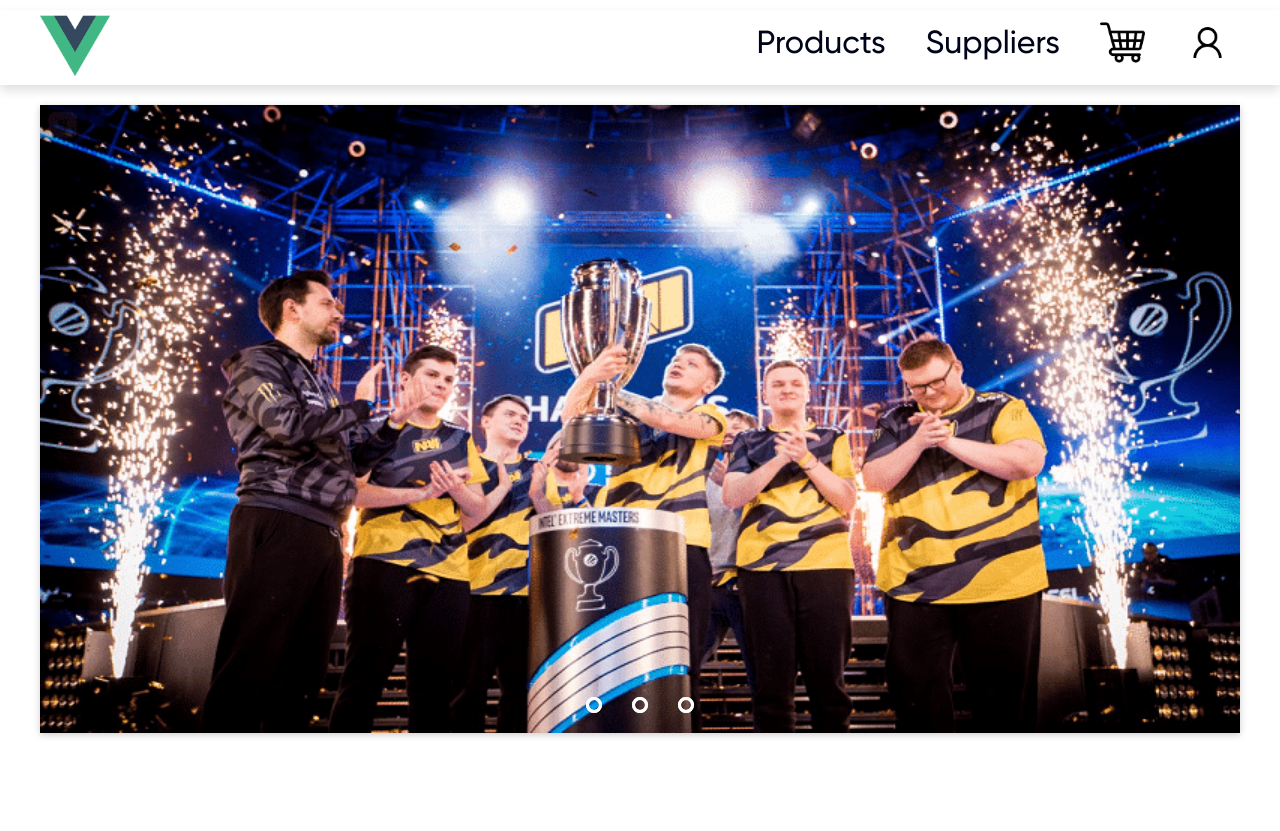
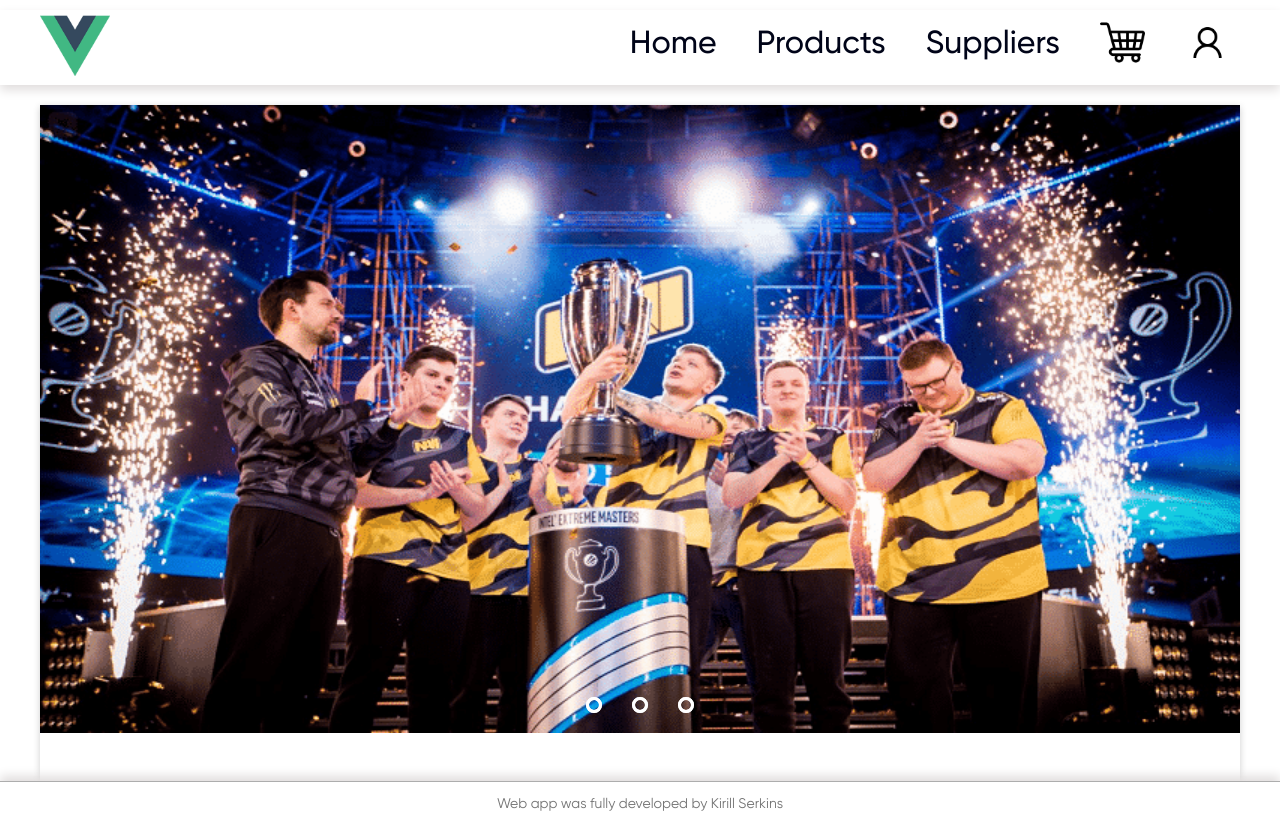
Before and after one commit to Heroin-lab/nix-front, a Vue app: page / in a window 1280 px wide. Before the commit the page ends 800 px from the top, so only its background shows below. Built offline with nearby package versions, Linux system fonts and the light colour scheme.

Commit message:
Was developed footer component for all pages

```diff
--- a/src/components/ItemList.vue
+++ b/src/components/ItemList.vue
@@ -128,6 +128,10 @@
 </script>
 
 <style lang="scss" scoped>
+
+  .products-list {
+    min-height: calc(90vh - 44px);
+  }
 
   .flex-positioner {
     display: flex;
--- a/src/components/Slider.vue
+++ b/src/components/Slider.vue
@@ -48,11 +48,11 @@
   .slider-hub {
     width: 1200px;
     height: 628px;
-    //border-radius: 21px;
     overflow: hidden;
     margin: 0 auto;
     margin-top: 20px;
     box-shadow: 0 2px 7px 0 rgba(0, 0, 0, .2);
+    min-height: calc(90vh - 44px);
   }
 
   .slides {
--- a/src/components/SuppliersTypeList.vue
+++ b/src/components/SuppliersTypeList.vue
@@ -83,6 +83,7 @@
 
 <style lang="scss" scoped>
   .suppliers-type-list {
+    min-height: calc(90vh - 44px);
 
     &__modify-container {
       display: flex;
--- /dev/null
+++ b/src/components/VueFooter.vue
@@ -0,0 +1,36 @@
+<template>
+  <footer class="footer-block">
+    <p class="footer-block__sign">Web app was fully developed by Kirill Serkins</p>
+  </footer>
+</template>
+
+<script>
+export default {
+  name: "VueFooter",
+
+  data () {
+    return {
+
+    }
+  }
+}
+</script>
+
+<style lang="scss" scoped>
+  .footer-block {
+    position: relative;
+    height: 49px;
+    width: 100%;
+    background-color: #ffffff;
+    box-shadow: 0 -5px 10px rgb(224, 221, 221);
+    border-top: 1px solid #adadad;
+    text-align: center;
+
+    &__sign {
+      margin-bottom: 7px;
+      font-family: Gilroy;
+      font-size: 14px;
+      color: rgba(87,87,87,0.84);
+    }
+  }
+</style>
--- a/src/components/VueHeader.vue
+++ b/src/components/VueHeader.vue
@@ -10,6 +10,7 @@
 
         <nav class="navbar">
           <ul>
+            <li><router-link :to="{ path: `/`}">Home</router-link></li>
             <li><router-link :to="{ path: `/products`}">Products</router-link></li>
             <li><router-link :to="{ path: `/suppliers`}">Suppliers</router-link></li>
             <li>
@@ -87,8 +88,6 @@
     }
   }
 
-
-
   .logo {
     width: 70px;
     height: 70px;
--- a/src/pages/MainPage.vue
+++ b/src/pages/MainPage.vue
@@ -1,18 +1,21 @@
 <template>
     <VueHeader/>
     <Slider/>
+    <VueFooter/>
 </template>
 
 <script>
 
 import VueHeader from "@/components/VueHeader";
 import Slider from "@/components/Slider";
+import VueFooter from "@/components/VueFooter";
 
 export default {
   name: "MainPage",
   components: {
     VueHeader,
     Slider,
+    VueFooter
   }
 }
 </script>
--- a/src/pages/PrdocutsPage.vue
+++ b/src/pages/PrdocutsPage.vue
@@ -1,18 +1,21 @@
 <template>
   <VueHeader/>
   <item-list/>
+  <VueFooter/>
 </template>
 
 <script>
 
 import ItemList from "@/components/ItemList";
 import VueHeader from "@/components/VueHeader";
+import VueFooter from "@/components/VueFooter";
 
 export default {
   name: "ProductsPage",
   components: {
     ItemList,
-    VueHeader
+    VueHeader,
+    VueFooter
   }
 }
 </script>
--- a/src/pages/SuppliersPage.vue
+++ b/src/pages/SuppliersPage.vue
@@ -1,18 +1,21 @@
 <template>
   <VueHeader/>
   <SuppliersTypeList/>
+  <VueFooter/>
 </template>
 
 <script>
 
 import VueHeader from "@/components/VueHeader";
 import SuppliersTypeList from "@/components/SuppliersTypeList";
+import VueFooter from "@/components/VueFooter";
 
 export default {
   name: "SuppliersPage",
   components: {
     VueHeader,
-    SuppliersTypeList
+    SuppliersTypeList,
+    VueFooter
   }
 
 }
```
